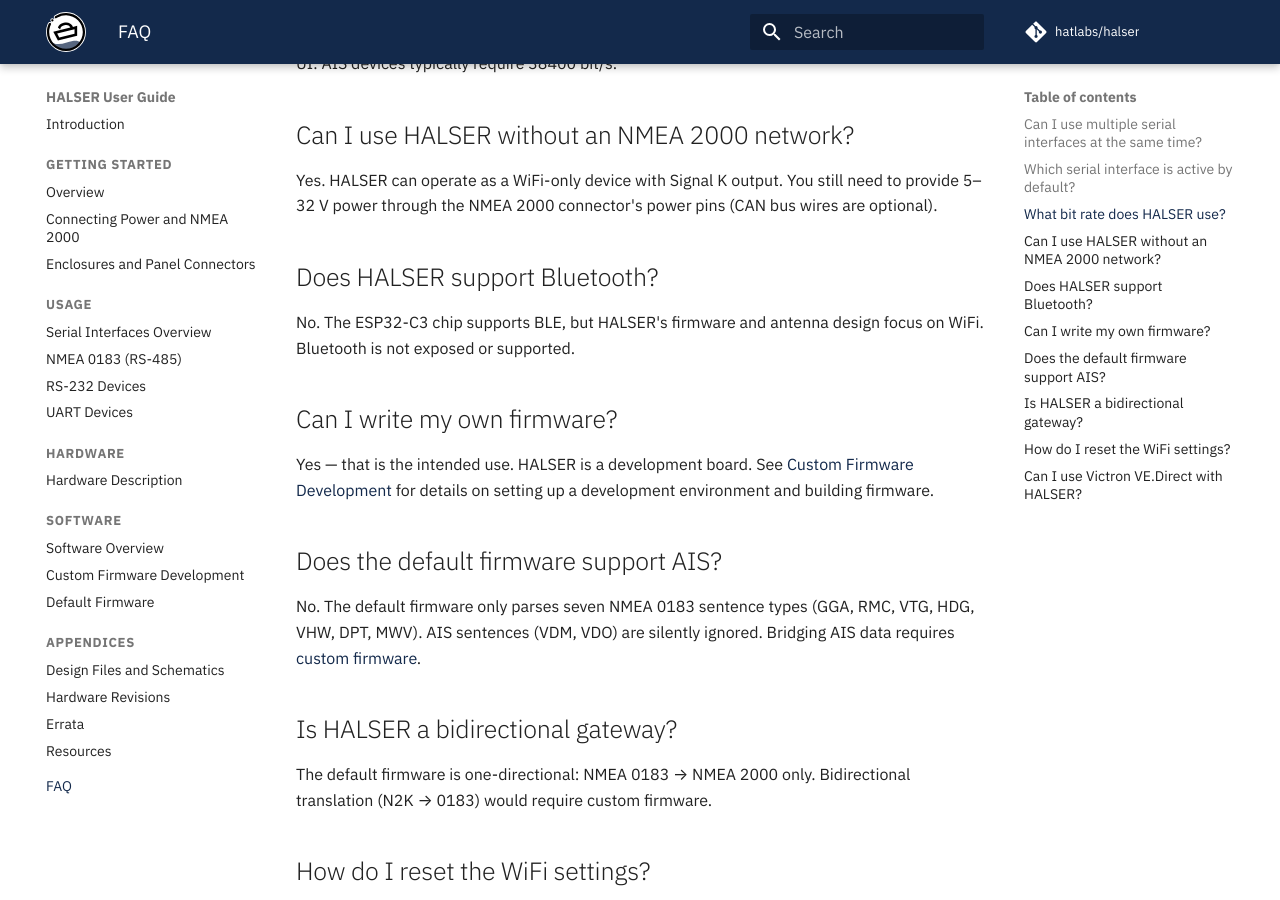
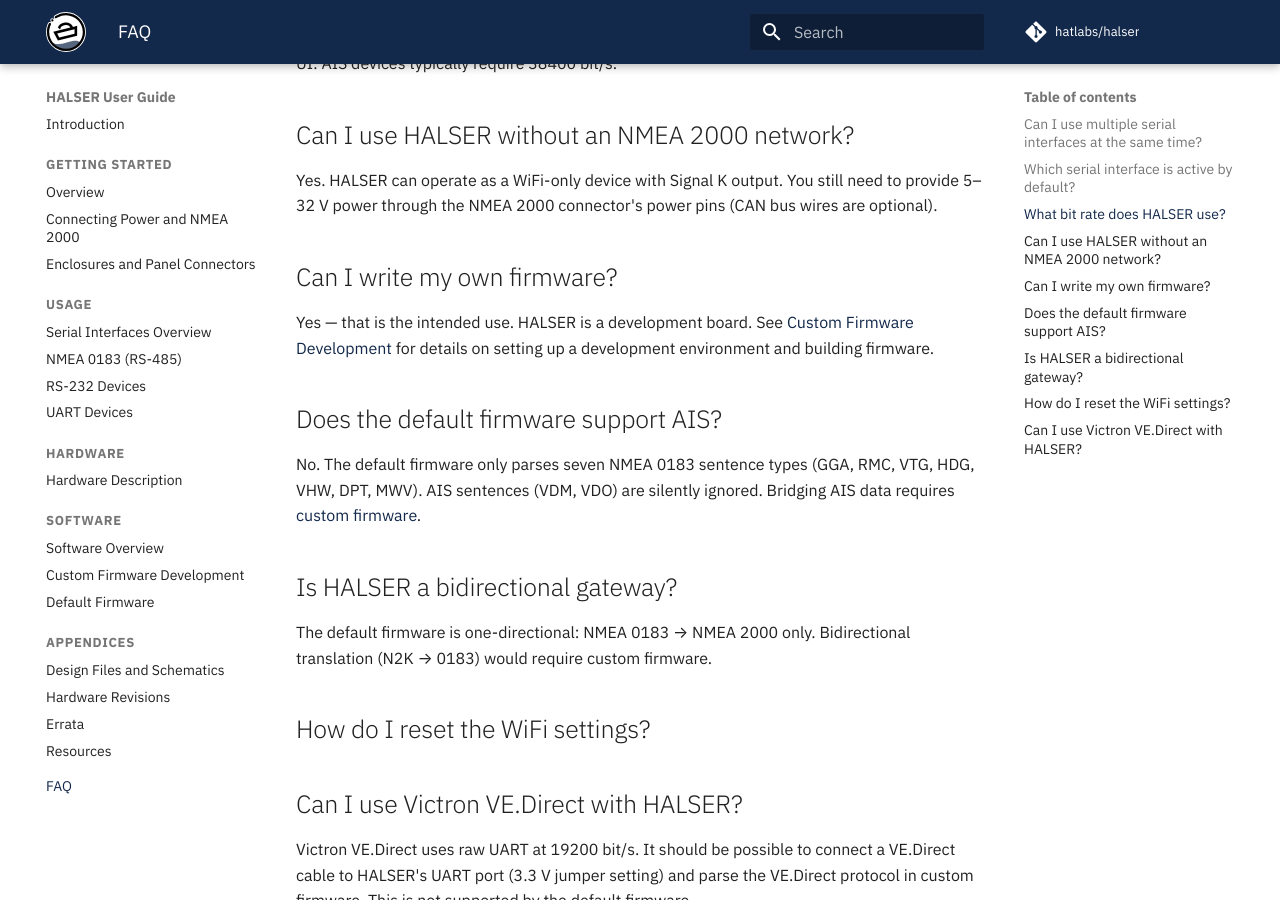
Before and after one commit to hatlabs/halser, an MkDocs documentation site: the page built from docs/faq.md, in a window 1280 px wide and 900 px high, scrolled down 595 px. Built offline with MkDocs 1.6.1 and Material for MkDocs 9.7.7, drawn with Linux system fonts in a browser that asks for light colours; comment, search, counter and statistics services are not loaded.

```diff
--- a/docs/faq.md
+++ b/docs/faq.md
@@ -15,10 +15,6 @@ The default firmware uses 4800 bit/s (standard NMEA 0183). This is configurable
 ## Can I use HALSER without an NMEA 2000 network?
 
 Yes. HALSER can operate as a WiFi-only device with Signal K output. You still need to provide 5–32 V power through the NMEA 2000 connector's power pins (CAN bus wires are optional).
-
-## Does HALSER support Bluetooth?
-
-No. The ESP32-C3 chip supports BLE, but HALSER's firmware and antenna design focus on WiFi. Bluetooth is not exposed or supported.
 
 ## Can I write my own firmware?
 
```
Also changed, not shown: docs/hardware/hardware.md (+1 -1 lines).
